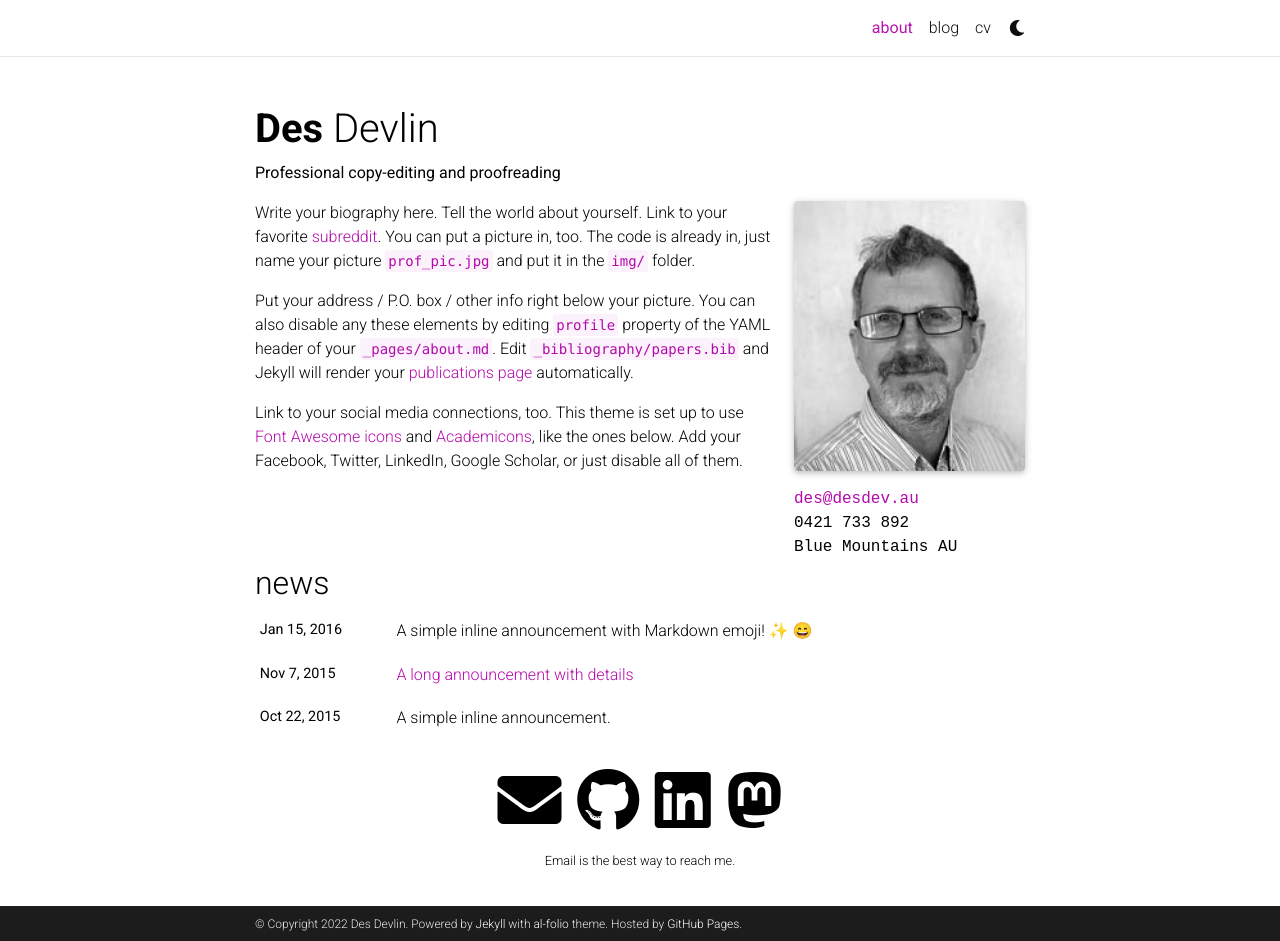
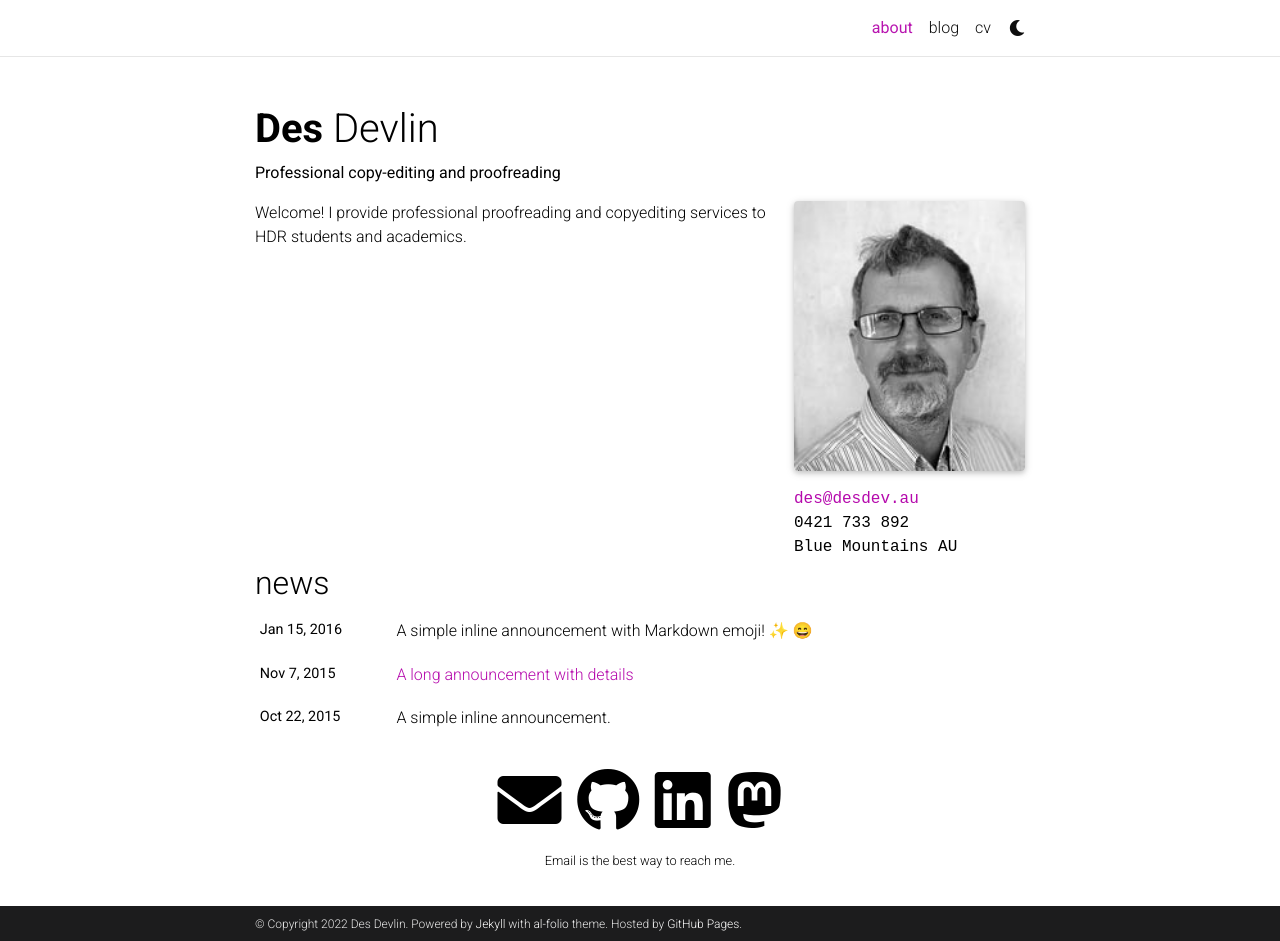
Before and after one commit to desmodev/desmodev.github.io, a Jekyll site: the page built from _pages/about.md, in a window 1280 px wide and 941 px high. Built offline with Jekyll 4.4.1, drawn with Linux system fonts in a browser that asks for light colours; full-size pictures stand in for the smaller copies a plugin makes; emoji names are drawn with the system emoji font; comment, search, counter and statistics services are not loaded; a style sheet for code colours, icons or effects is not loaded.

Commit message:
config.yml
Copy update #1

```diff
--- a/_pages/about.md
+++ b/_pages/about.md
@@ -18,8 +18,4 @@
 social: true  # includes social icons at the bottom of the page
 ---
 
-Write your biography here. Tell the world about yourself. Link to your favorite [subreddit](http://reddit.com). You can put a picture in, too. The code is already in, just name your picture `prof_pic.jpg` and put it in the `img/` folder.
-
-Put your address / P.O. box / other info right below your picture. You can also disable any these elements by editing `profile` property of the YAML header of your `_pages/about.md`. Edit `_bibliography/papers.bib` and Jekyll will render your [publications page](/al-folio/publications/) automatically.
-
-Link to your social media connections, too. This theme is set up to use [Font Awesome icons](http://fortawesome.github.io/Font-Awesome/) and [Academicons](https://jpswalsh.github.io/academicons/), like the ones below. Add your Facebook, Twitter, LinkedIn, Google Scholar, or just disable all of them.
+Welcome! I provide professional proofreading and copyediting services to HDR students and academics.
```
